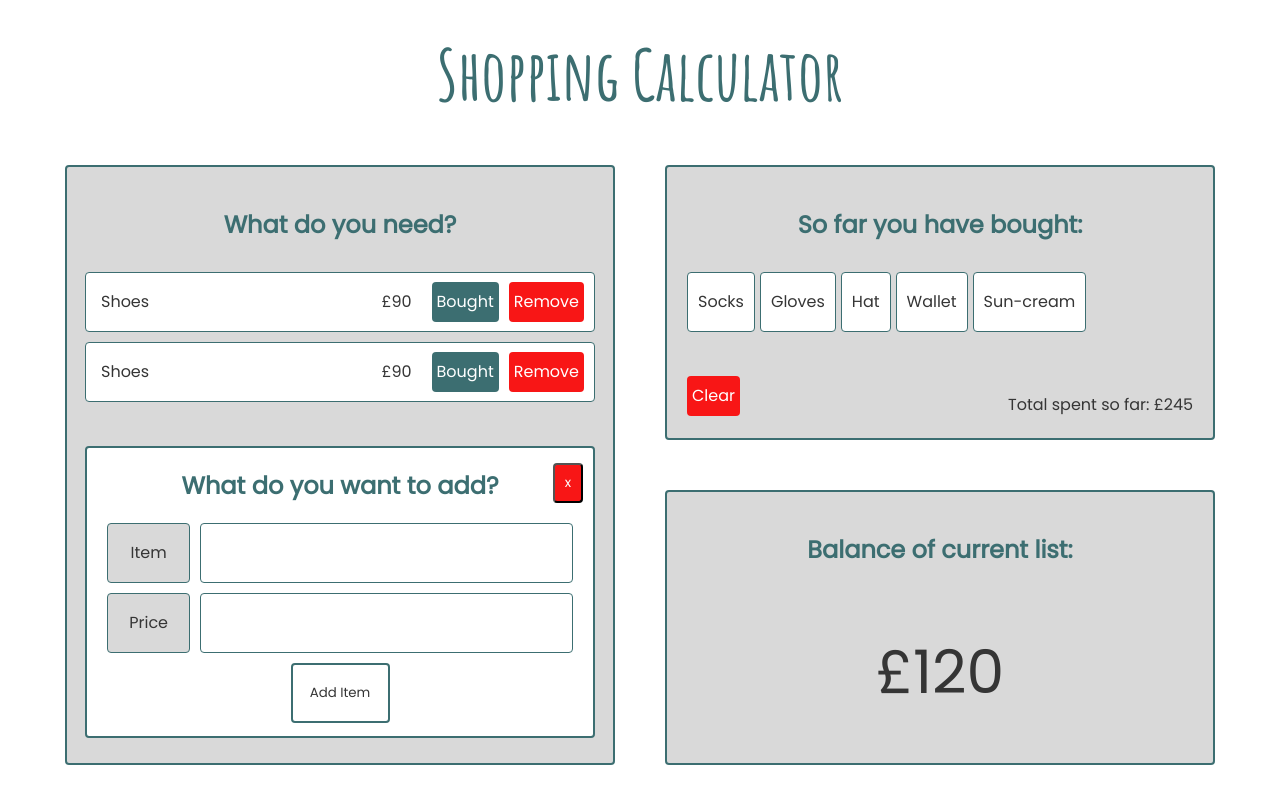
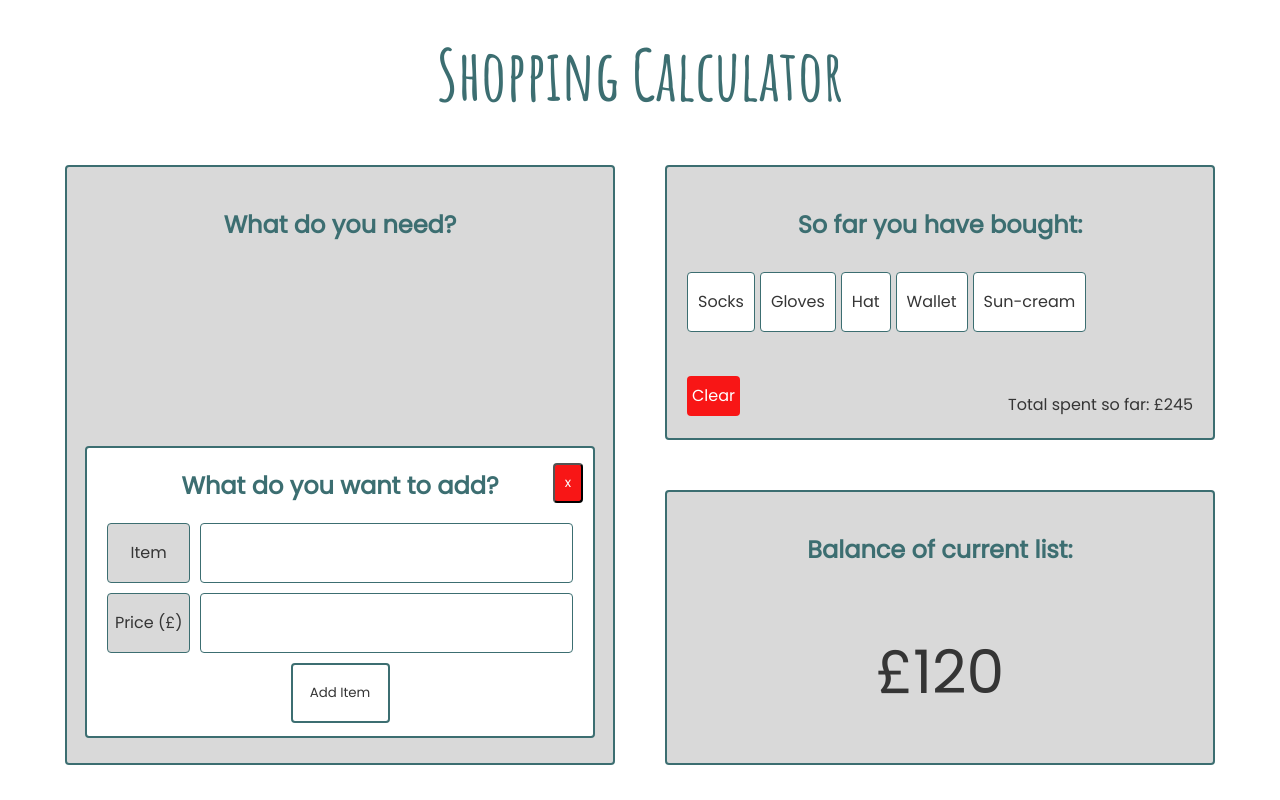
Before and after one commit to ryanmccloy/Shopping-List, a React (Create React App) app: page / in a window 1280 px wide. Both pictures are taken after a click on the button "Add Item". Built offline with nearby package versions, Linux system fonts and the light colour scheme.

Commit message:
updated state managemt

```diff
--- a/src/App.js
+++ b/src/App.js
@@ -1,12 +1,20 @@
 import { useState } from "react";
+import { v4 as uuidv4 } from "uuid";
 
 export default function App() {
+  const [items, setItems] = useState([]);
+
+  function handleAddItem(item) {
+    setItems((items) => [...items, item]);
+    console.log(items);
+  }
+
   return (
     <>
       <h1 className="title">Shopping Calculator</h1>
 
       <div className="calculator calc-flex">
-        <ShoppingList />
+        <ShoppingList onAddItem={handleAddItem} items={items} />
         <div className="right-flex">
           <BoughtList />
           <ListBalance />
@@ -18,7 +26,7 @@ export default function App() {
 
 // Components
 
-function ShoppingList() {
+function ShoppingList({ onAddItem, items }) {
   const [isFormOpen, setIsFormOpen] = useState(false);
 
   function handleFormOpen() {
@@ -31,13 +39,14 @@ function ShoppingList() {
 
       <div className="items-flex">
         <div className="items-container">
-          <Item />
-          <Item />
+          {items.map((item) => (
+            <Item key={item.id} item={item.item} price={item.price} />
+          ))}
         </div>
 
         <div className="form-flex">
           {isFormOpen ? (
-            <ItemForm onFormOpen={handleFormOpen} />
+            <ItemForm onFormOpen={handleFormOpen} onAddItem={onAddItem} />
           ) : (
             <AddItem onFormOpen={handleFormOpen} />
           )}
@@ -47,12 +56,12 @@ function ShoppingList() {
   );
 }
 
-function Item() {
+function Item({ item, price }) {
   return (
     <div className="item">
-      <p>Shoes</p>
+      <p>{item}</p>
       <div className="item-content">
-        <p className="price">£90</p>
+        <p className="price">£{price}</p>
         <Button style={{ backgroundColor: "#3C6E71" }}>Bought</Button>
         <Button style={{ backgroundColor: "#F81616" }}>Remove</Button>
       </div>
@@ -68,25 +77,72 @@ function AddItem({ onFormOpen }) {
   );
 }
 
-function ItemForm({ onFormOpen }) {
+function ItemForm({ onFormOpen, onAddItem }) {
+  const [item, setItem] = useState("");
+  const [price, setPrice] = useState("");
+
+  function handleItem(e) {
+    e.preventDefault();
+    setItem(toUpperCase(e.target.value));
+  }
+
+  function toUpperCase(string) {
+    let convertedString = "";
+    for (let i = 0; i < string.length; i++) {
+      if (i === 0) {
+        convertedString += string[i].toUpperCase();
+      } else {
+        convertedString += string[i].toLowerCase();
+      }
+    }
+    return convertedString;
+  }
+
+  function handlePrice(e) {
+    e.preventDefault();
+    setPrice(e.target.value);
+  }
+
+  function handleSubmit(e) {
+    e.preventDefault();
+    const formattedPrice = parseFloat(price).toFixed(2);
+    onAddItem({ id: uuidv4(), item, price: formattedPrice });
+    setItem("");
+    setPrice("");
+    onFormOpen();
+  }
+
   return (
     <div className="item-form">
       <h2>What do you want to add?</h2>
       <button className="button close-button" onClick={onFormOpen}>
         x
       </button>
-      <form className="form">
+      <form className="form" onSubmit={handleSubmit}>
         <div className="form-item">
           <label className="label">Item</label>
-          <input type="" className="input"></input>
+          <input
+            type="text"
+            className="input"
+            value={item}
+            onChange={(e) => handleItem(e)}
+          ></input>
         </div>
         <div className="form-price">
-          <label className="label">Price</label>
-          <input type="" className="input"></input>
+          <label className="label">Price (£)</label>
+          <input
+            type="text"
+            className="input"
+            value={price}
+            onChange={(e) => handlePrice(e)}
+            steps="0.01"
+          ></input>
         </div>
 
         <div className="submit-button">
-          <AddItem />
+          <button type="submit" className="add-item">
+            Add Item
+          </button>
         </div>
       </form>
     </div>
```
